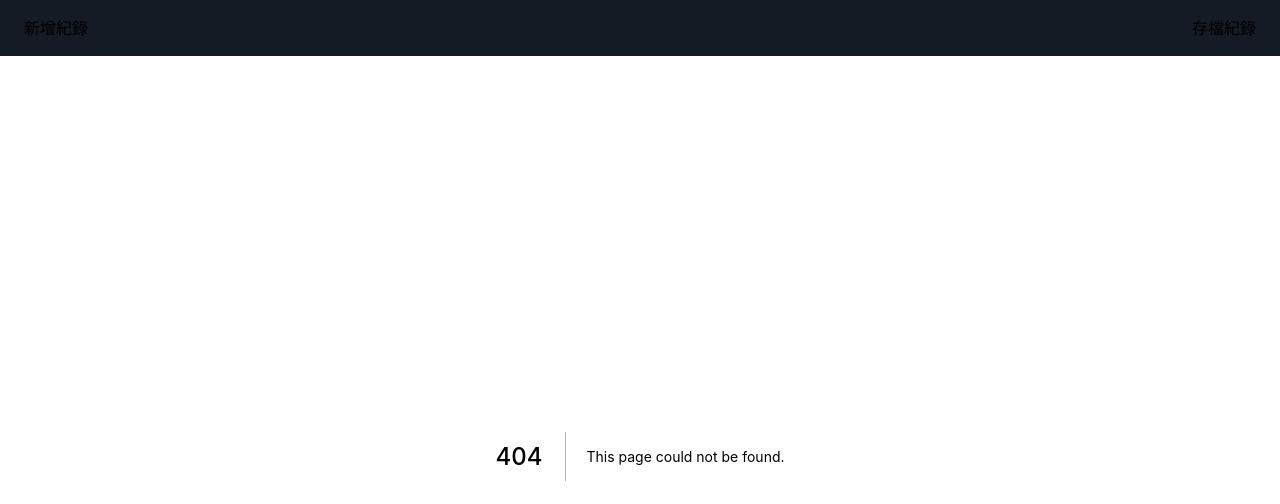
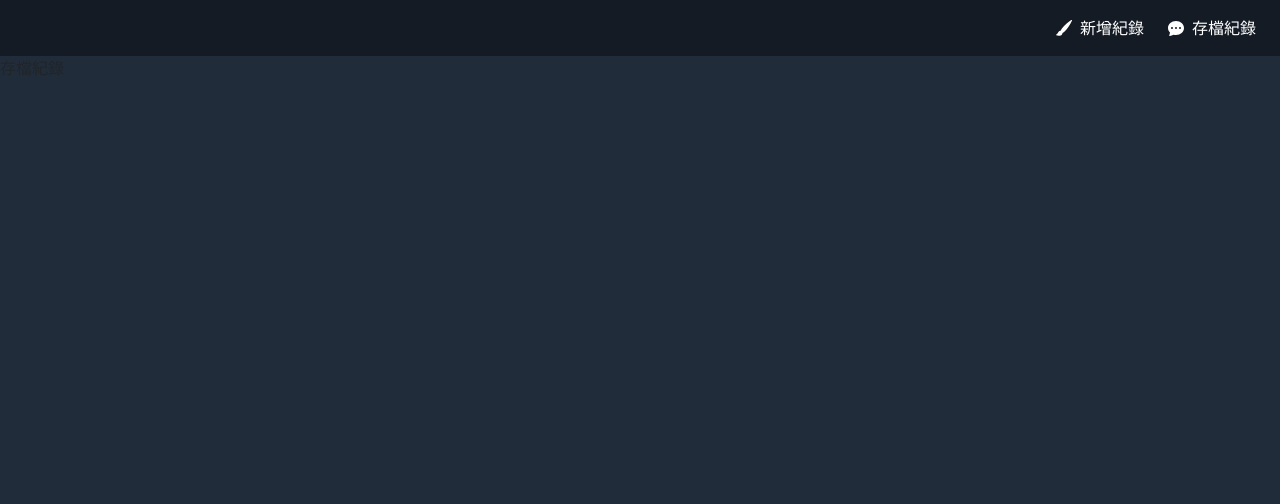
Before and after one commit to SlienceAn/Business-Arch, a Next.js app: page /FileRecord in a window 1280 px wide. Before the commit this address had no page. Shown: the top 504 px of the page. Built offline with nearby package versions, Linux system fonts and the light colour scheme.

Commit message:
Modify NewPage

```diff
--- /dev/null
+++ b/pages/FileRecord.jsx
@@ -0,0 +1,11 @@
+import React from 'react';
+
+const FileRecord = () => {
+    return (
+        <div>
+            存檔紀錄
+        </div>
+    );
+};
+
+export default FileRecord;
--- a/pages/_document.js
+++ b/pages/_document.js
@@ -1,5 +1,6 @@
 import { Html, Head, Main, NextScript } from 'next/document'
 import Link from 'next/link'
+import { BsFillBrushFill,BsChatDotsFill } from 'react-icons/bs'
 
 export default function Document() {
     return (
@@ -10,17 +11,22 @@ export default function Document() {
                 <link rel="stylesheet" href="https://cdn.jsdelivr.net/npm/bootstrap-icons@1.9.1/font/bootstrap-icons.css" />
             </Head>
             <body>
-                <nav className="w-100 py-3 px-4 d-flex justify-content-between" style={{ background: '#141b25' }}>
+                <nav className="w-100 py-3 px-4 d-flex gap-4 justify-content-end" style={{ background: '#141b25' }}>
                     <Link href="/NewPage">
-                        <a>新增紀錄</a>
+                        <a className='text-white d-flex gap-2 align-items-center'>
+                            <BsFillBrushFill/>
+                            <span>新增紀錄</span>
+                        </a>
                     </Link>
-                    <Link href="/">
-                        <a>存檔紀錄</a>
+                    <Link href="/FileRecord">
+                        <a className='text-white d-flex gap-2 align-items-center'>
+                            <BsChatDotsFill/>
+                            <span>存檔紀錄</span>
+                        </a>
                     </Link>
                 </nav>
                 <Main />
                 <NextScript />
-                <div id='modal'></div>
             </body>
         </Html>
     )
```
Also changed, not shown: pages/index.jsx (+1 -6 lines).
